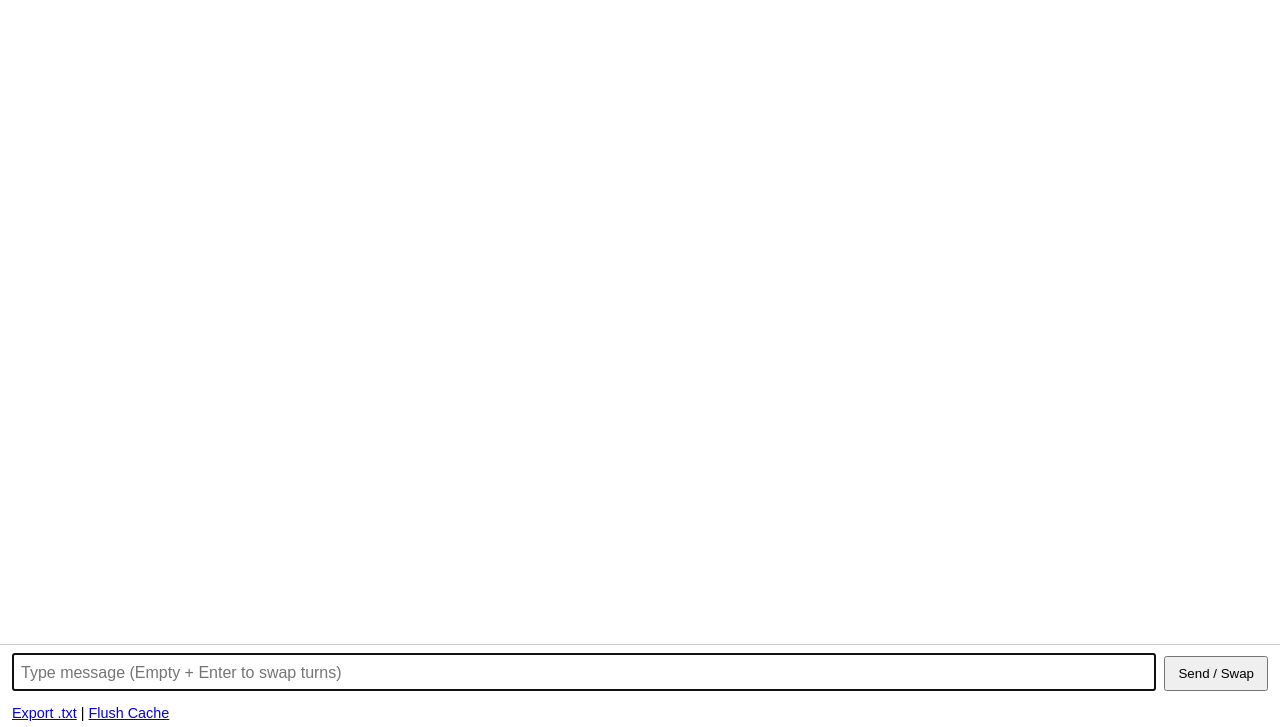
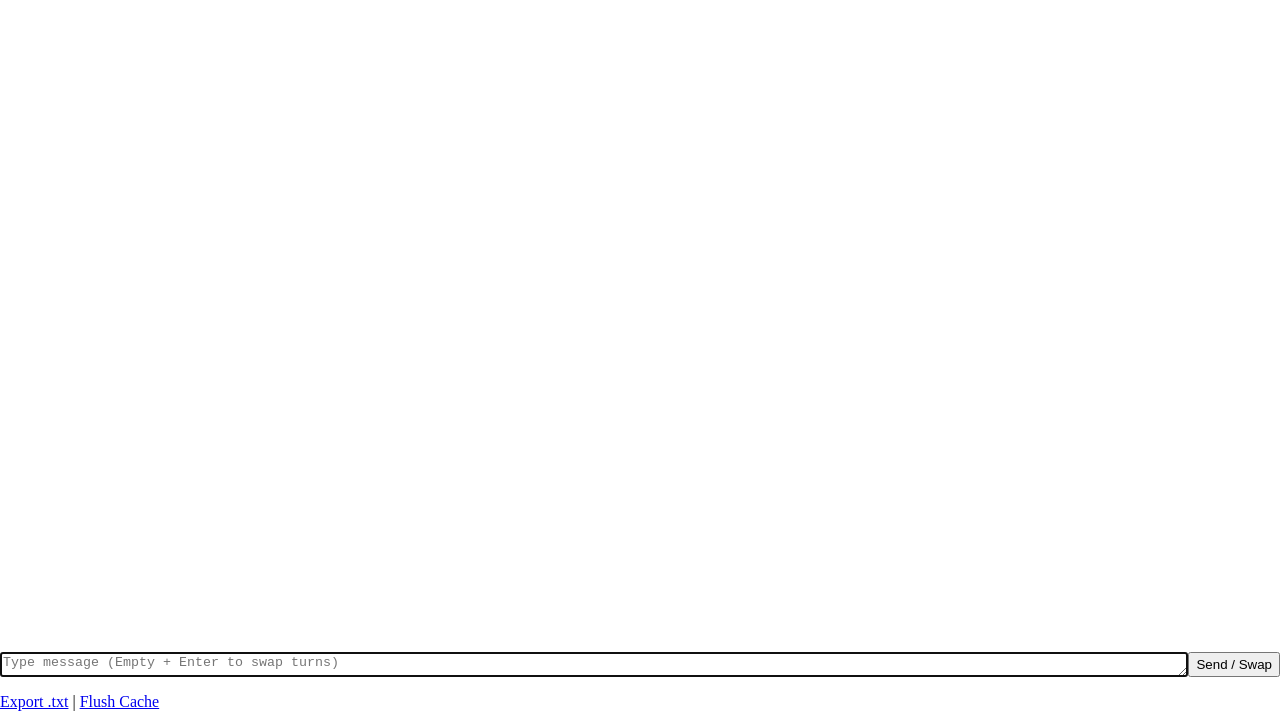
Before and after one commit to hongdoki/selfchat, a plain HTML site: page index.html in a window 1280 px wide. Shown: the part 73-800 px from the top of the page. Drawn offline with Linux system fonts and the light colour scheme.

Commit message:
fix again

```diff
--- a/index.html
+++ b/index.html
@@ -7,71 +7,36 @@
   <meta name="color-scheme" content="light dark">
   <title>SelfChat</title>
   <style>
+    /* Minimal, functional-only styling (brutalist: default fonts/colors). */
     html,
     body {
-      height: 100%;
       margin: 0;
     }
 
+    /* Height is driven by JS (visualViewport) so the mobile keyboard is handled.
+       100dvh is only a fallback for browsers without visualViewport. */
     body {
-      /* Use dynamic viewport height so mobile browser chrome / keyboard is handled */
       height: 100dvh;
       display: flex;
       flex-direction: column;
-      font-family: sans-serif;
     }
 
-    h1 {
-      margin: 0;
-      padding: 8px 12px;
-      flex: 0 0 auto;
-    }
-
-    /* The only scrollable area is the chat log itself */
+    /* The only scrollable area is the chat log itself. */
     #chat-box {
       flex: 1 1 auto;
       overflow-y: auto;
-      padding: 0 12px;
-      -webkit-overflow-scrolling: touch;
-    }
-
-    #chat-box p {
-      margin: 6px 0;
-      white-space: pre-wrap;
-      word-wrap: break-word;
+      overflow-wrap: break-word;
     }
 
     #chat-form {
-      flex: 0 0 auto;
       display: flex;
-      gap: 8px;
-      align-items: flex-end;
-      padding: 8px 12px;
-      border-top: 1px solid rgba(128, 128, 128, 0.4);
     }
 
     #chat-input {
       flex: 1 1 auto;
-      resize: none;
-      font: inherit;
-      line-height: 1.4;
-      padding: 8px;
-      box-sizing: border-box;
-      /* Grows with content up to a cap, then scrolls internally */
+      /* Grows with content up to a cap, then scrolls internally. */
       max-height: 40vh;
       overflow-y: auto;
-    }
-
-    #chat-form button {
-      flex: 0 0 auto;
-      padding: 8px 12px;
-    }
-
-    #footer-actions {
-      flex: 0 0 auto;
-      padding: 6px 12px;
-      margin: 0;
-      font-size: 0.9em;
     }
   </style>
 </head>
@@ -101,6 +66,21 @@
     const btnFlush = document.getElementById('btn-flush');
 
     const STORAGE_KEY = 'selfchat_data';
+
+    // Size the app to the actually-visible area. On mobile, the on-screen
+    // keyboard shrinks visualViewport.height (unlike 100dvh, which often does
+    // not update), so the input and the latest messages stay reachable.
+    const vv = window.visualViewport;
+    function fitToViewport() {
+      if (!vv) return;
+      document.body.style.height = vv.height + 'px';
+      box.scrollTop = box.scrollHeight;
+    }
+    if (vv) {
+      vv.addEventListener('resize', fitToViewport);
+      vv.addEventListener('scroll', fitToViewport);
+      fitToViewport();
+    }
 
     let state = JSON.parse(localStorage.getItem(STORAGE_KEY)) || {
       messages: [],
```
